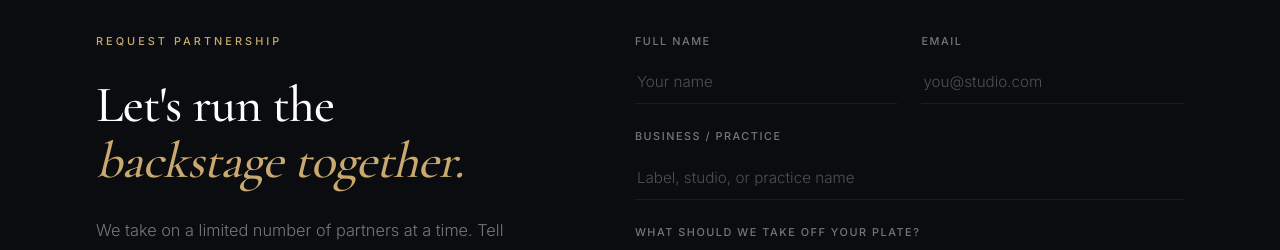
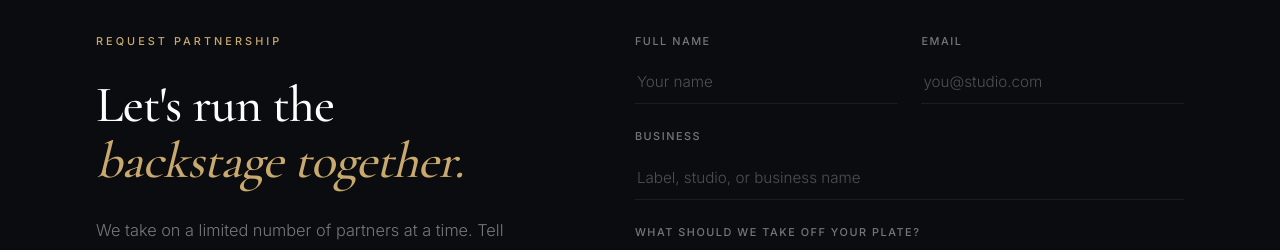
Before and after one commit to PalermoJ12/backstageops, a React (Vite) app: page / in a window 1280 px wide. Shown: the part 6000-6250 px from the top of the page. Built offline with nearby package versions, Linux system fonts and the light colour scheme.

Commit message:
removed practice

```diff
--- a/src/components/Contact.jsx
+++ b/src/components/Contact.jsx
@@ -50,8 +50,8 @@ export default function Contact() {
           </div>
 
           <div className="inquire__field">
-            <label htmlFor="business">Business / Practice</label>
-            <input id="business" name="business" type="text" placeholder="Label, studio, or practice name" />
+            <label htmlFor="business">Business</label>
+            <input id="business" name="business" type="text" placeholder="Label, studio, or business name" />
           </div>
 
           <div className="inquire__field">
```
